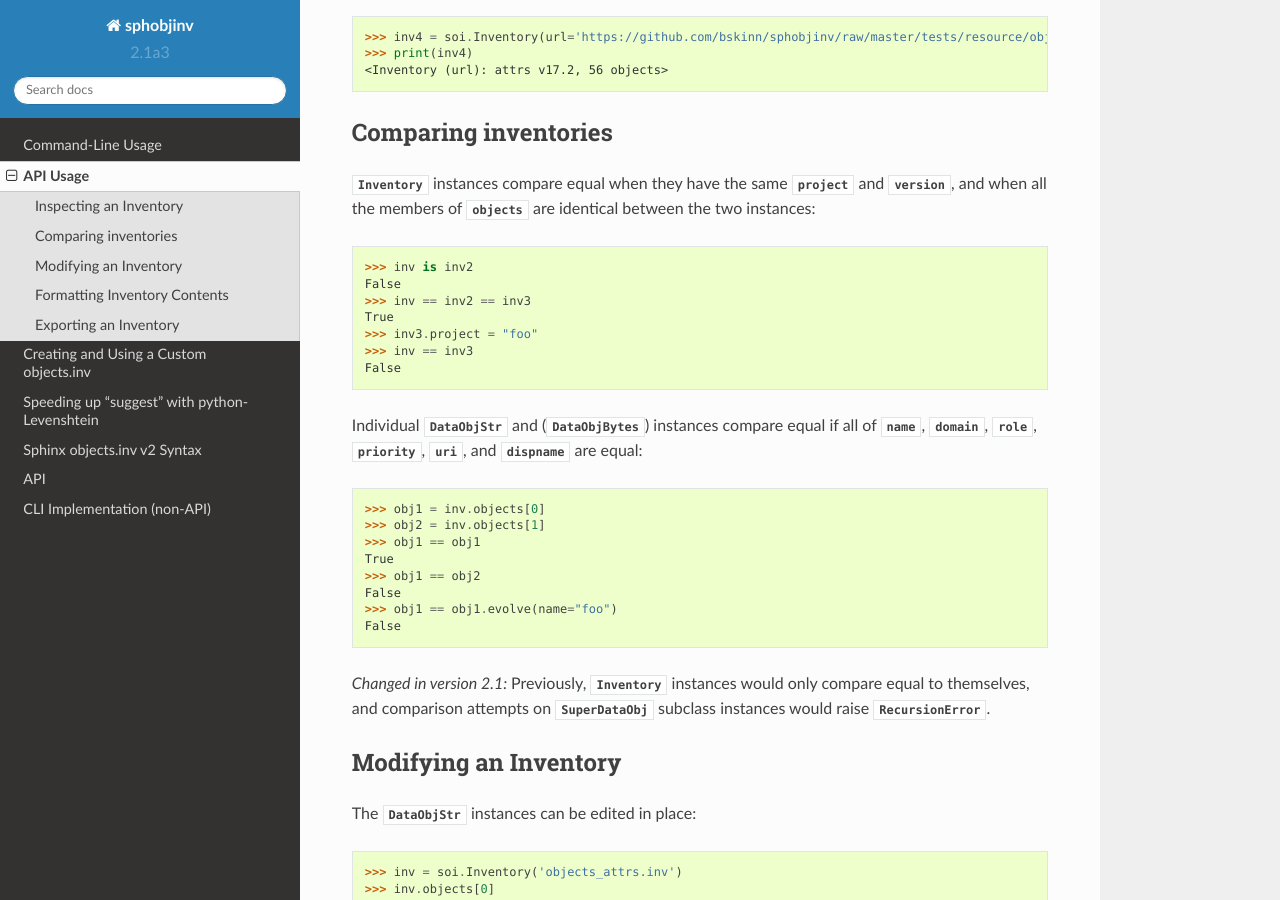
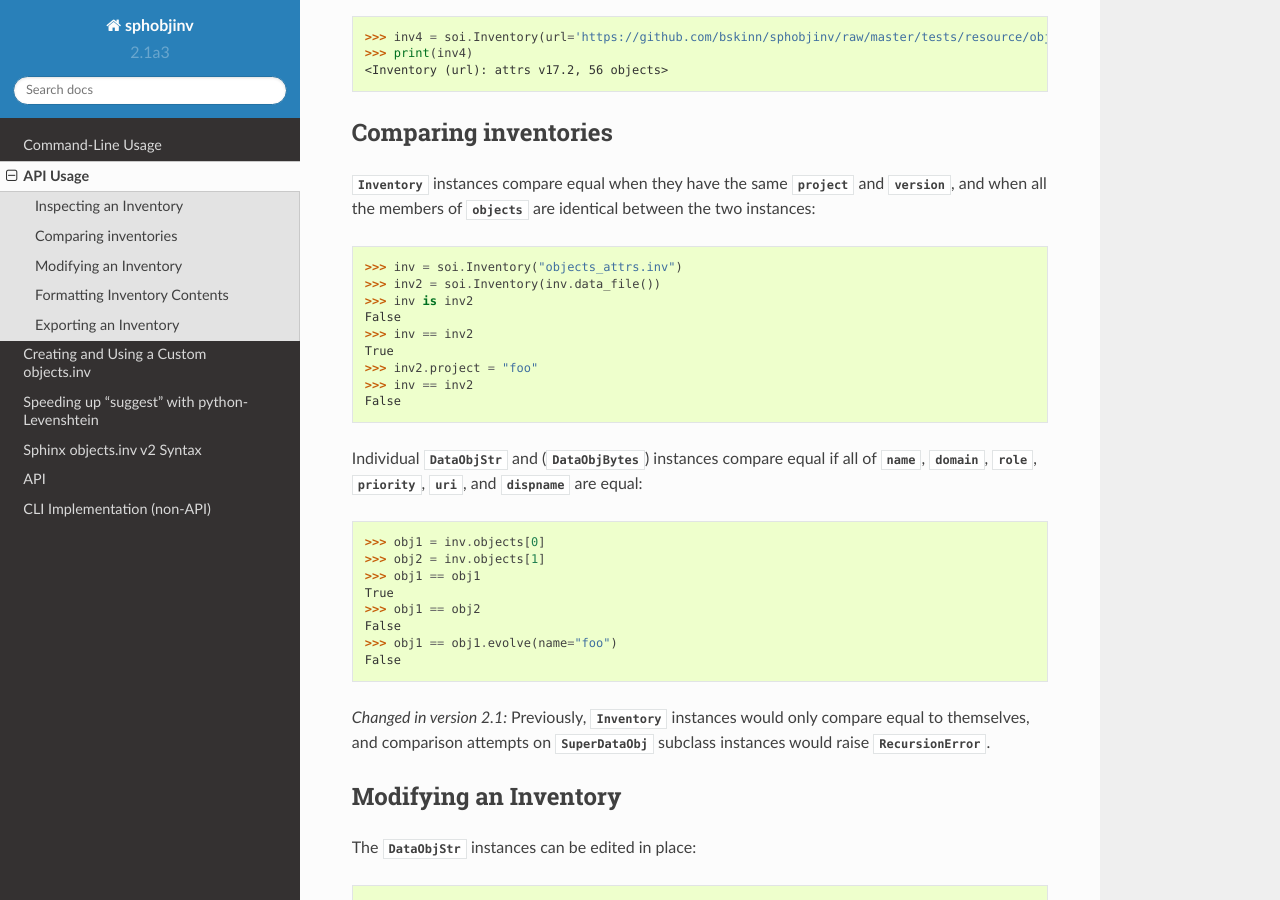
Before and after one commit to bskinn/sphobjinv, a Sphinx documentation site: the page built from doc/source/api_usage.rst, in a window 1280 px wide and 900 px high, scrolled down 1205 px. Built offline with Sphinx 7.4.7 and the Read the Docs theme 2.0.0, drawn with Linux system fonts in a browser that asks for light colours.

```diff
--- a/doc/source/api_usage.rst
+++ b/doc/source/api_usage.rst
@@ -77,14 +77,16 @@ Comparing inventories
 :attr:`~sphobjinv.inventory.Inventory.version`, and when all the members of
 :attr:`~sphobjinv.inventory.Inventory.objects` are identical between the two instances:
 
-.. doctest:: api_inspect
+.. doctest:: api_compare
 
+    >>> inv = soi.Inventory("objects_attrs.inv")
+    >>> inv2 = soi.Inventory(inv.data_file())
     >>> inv is inv2
     False
-    >>> inv == inv2 == inv3
+    >>> inv == inv2
     True
-    >>> inv3.project = "foo"
-    >>> inv == inv3
+    >>> inv2.project = "foo"
+    >>> inv == inv2
     False
 
 Individual |DataObjStr| and (|DataObjBytes|) instances compare equal if all of
```
Also changed, not shown: other parts of doc/source/api_usage.rst (+1 -1 lines), CHANGELOG.md (+6 -1 lines).
